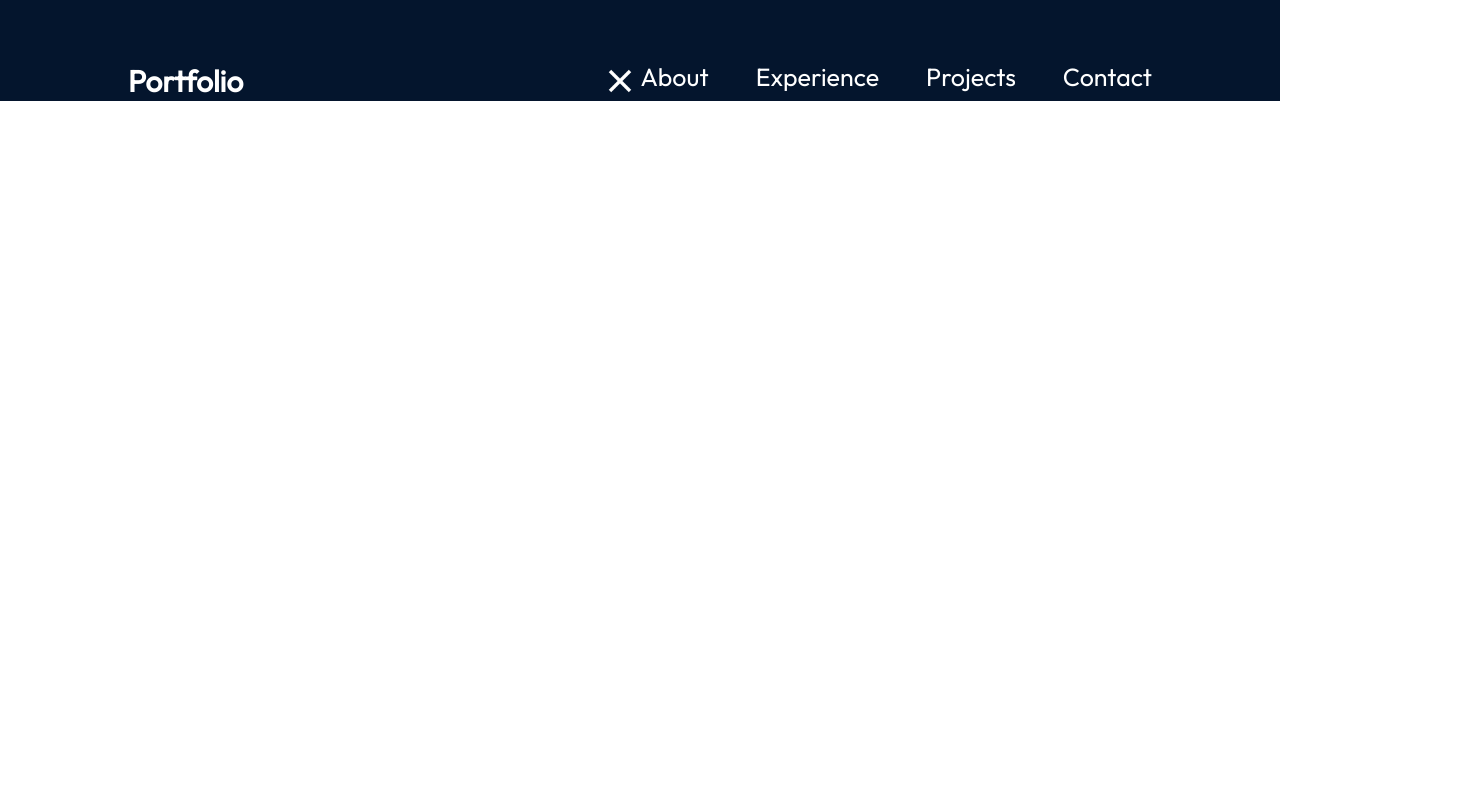
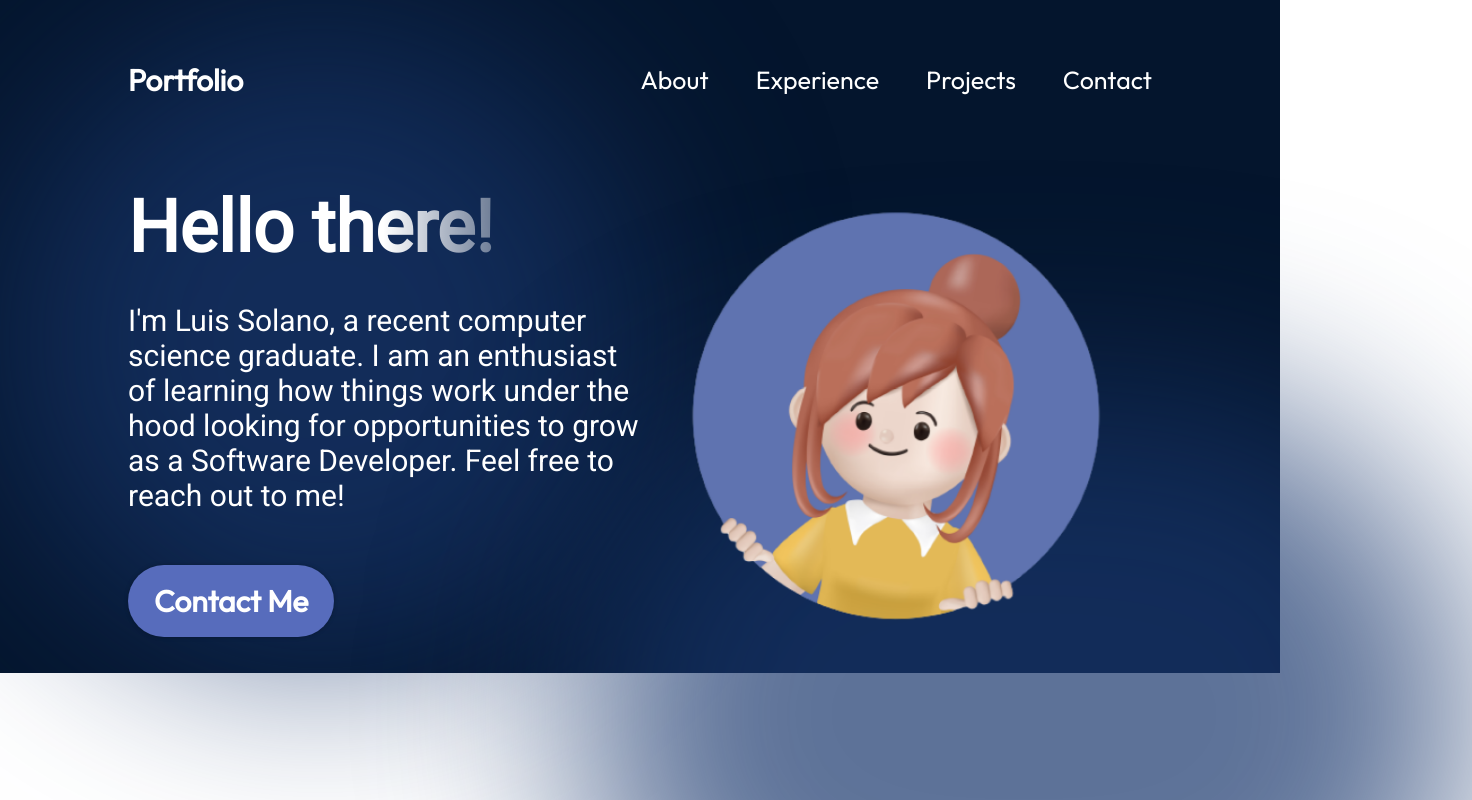
Before and after one commit to GoninDS/portfolio-website, a React (Vite) app: page / in a window 1280 px wide. Shown: the top 800 px of the page, 1472 px wide, since content can reach past the window. Built offline with nearby package versions, Linux system fonts and the light colour scheme.

Commit message:
Broken hero section

```diff
--- a/src/App.jsx
+++ b/src/App.jsx
@@ -1,9 +1,11 @@
 import styles from './App.module.css'
 import { Navbar } from "./components/Navbar/Navbar"
+import { Hero } from "./components/Hero/Hero"
 
 function App() {
   return <div className={styles.App}>
     <Navbar />
+    <Hero />
   </div>
 }
 
--- /dev/null
+++ b/src/components/Hero/Hero.jsx
@@ -0,0 +1,21 @@
+import React from "react";
+
+import styles from "./Hero.module.css";
+import { getImageUrl } from "../../utils";
+
+export const Hero = () => {
+    return <section className={styles.container}>
+        <div className={styles.content}>
+            <h1 className={styles.title}>Hello there!</h1>
+            <p className={styles.description}>
+                I'm Luis Solano, a recent computer science graduate.
+                I am an enthusiast of learning how things work under the hood looking for opportunities to grow as a Software Developer.
+                Feel free to reach out to me!
+            </p>
+            <a className={styles.contactBtn} href="mailto:luis.solano.work@gmail.com">Contact Me</a>
+        </div>
+        <img className={styles.heroImg} src={getImageUrl("heroImage.png")} alt="Image of myself"/>
+        <div className={styles.topBlur} />
+        <div className={styles.bottomBlur} />
+    </section>
+};
--- /dev/null
+++ b/src/components/Hero/Hero.module.css
@@ -0,0 +1,100 @@
+@import "../../vars.css";
+
+.container {
+    position: relative;
+    display: flex;
+    align-items: center;
+    justify-content: space-between;
+    margin-top: 49px;
+    z-index: 1;
+    margin-left: 10%;
+    margin-right: 10%;
+
+}
+
+.content {
+    display: flex;
+    flex-direction: column;
+    align-items: flex-start;
+    color: var(--color-text);
+    z-index: 1;
+}
+
+.title {
+    font-size: 72px;
+    font-weight: 900;
+    margin-bottom: 33px;
+    font-family: var(--font-roboto);
+    background: linear-gradient(
+        90deg,
+        rgba(255, 255, 255, 1) 70%,
+        rgba(255, 255, 255, 0) 120%);
+    -webkit-text-fill-color: transparent;
+    -webkit-background-clip: text;
+}
+
+.description {
+    font-size: 30px;
+    font-family: var(--font-roboto);
+    margin-bottom: 52px;
+}
+
+.contactBtn {
+    text-decoration: none;
+    background-color: var(--color-primary);
+    color: var(--color-text);
+    border-radius: 100px;
+    font-size: 30px;
+    font-weight: 600;
+    padding: 17px 26px;
+    box-shadow: 0 0 4px 0 rgba(0, 0, 0, 0.25);
+}
+
+.heroImg {
+    width: 50%;
+    z-index: 1;
+    animation-name: floating;
+    animation-duration: 3s;
+    animation-iteration-count: infinite;
+    animation-timing-function: ease-in-out;
+}
+
+@keyframes floating {
+    0% {
+        transform: translate(0, 0px);
+    }
+    50% {
+        transform: translate(0, 10px);
+    }
+    100% {
+        transform: translate(0, -0px);
+    }
+}
+
+.topBlur {
+    position: absolute;
+    width: 50vw;
+    height: 50vw;
+    min-width: 350px;
+    min-width: 350px;
+    top: -128px;
+    left: -10vw;
+    border-radius: 764px;
+    background: rgba(25, 55, 109, 0.7);
+    filter: blur(100px);
+    z-index: 0;
+}
+
+.bottomBlur {
+    position: absolute;
+    width: 70vw;
+    height: 50vw;
+    min-width: 350px;
+    min-width: 250px;
+    top: 246px;
+    right: -25vw;
+    border-radius: 764px;
+    background: rgba(25, 55, 109, 0.7);
+    filter: blur(100px);
+    z-index: 0;
+}
--- a/src/components/Navbar/Navbar.module.css
+++ b/src/components/Navbar/Navbar.module.css
@@ -31,6 +31,10 @@
     font-size: 25px;
     color: var(--color-text);
     text-decoration: none;
+}
+
+.menuBtn {
+    display: none;
 }
 
 @media screen and (max-width: 830px) {
--- a/src/vars.css
+++ b/src/vars.css
@@ -7,5 +7,5 @@
     --color-bg: #04152d;
 
     /* Fonts */
-    --font-robot: "Roboto";
+    --font-roboto: "Roboto";
 }
```
Also changed, not shown: assets/heroImage.png (added).
